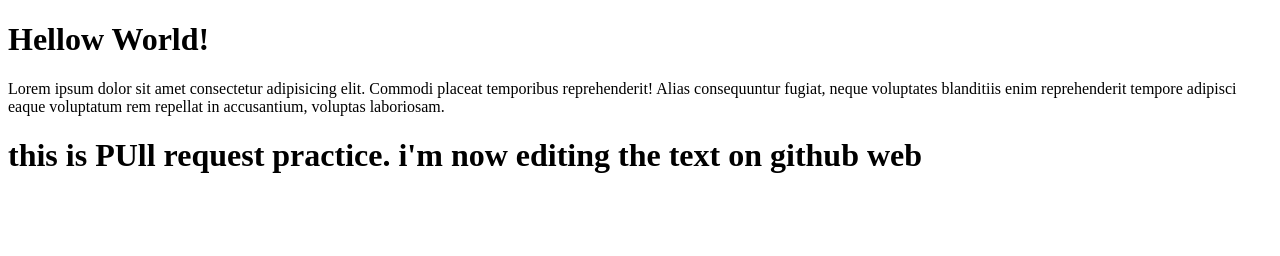
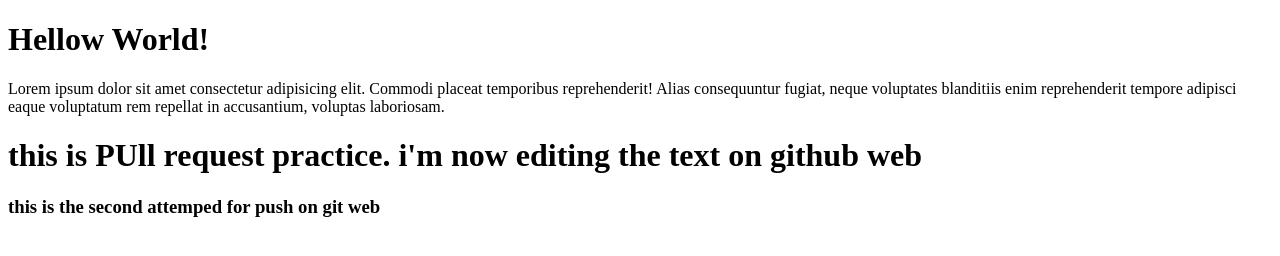
Before and after one commit to SunanCoder/Landing-page, a plain HTML site: page index.html in a window 1280 px wide. Drawn offline with Linux system fonts and the light colour scheme.

Commit message:
h3tag-added

```diff
--- a/index.html
+++ b/index.html
@@ -11,5 +11,9 @@
         neque voluptates blanditiis enim reprehenderit tempore adipisci eaque voluptatum rem repellat in accusantium,
         voluptas laboriosam.</p>
     <h1> this is PUll request practice. i'm now editing the text on github web</h1>
+
+<h3>this is the second attemped for push on git web</h3>
+
+
 </body>
 </html>
```
